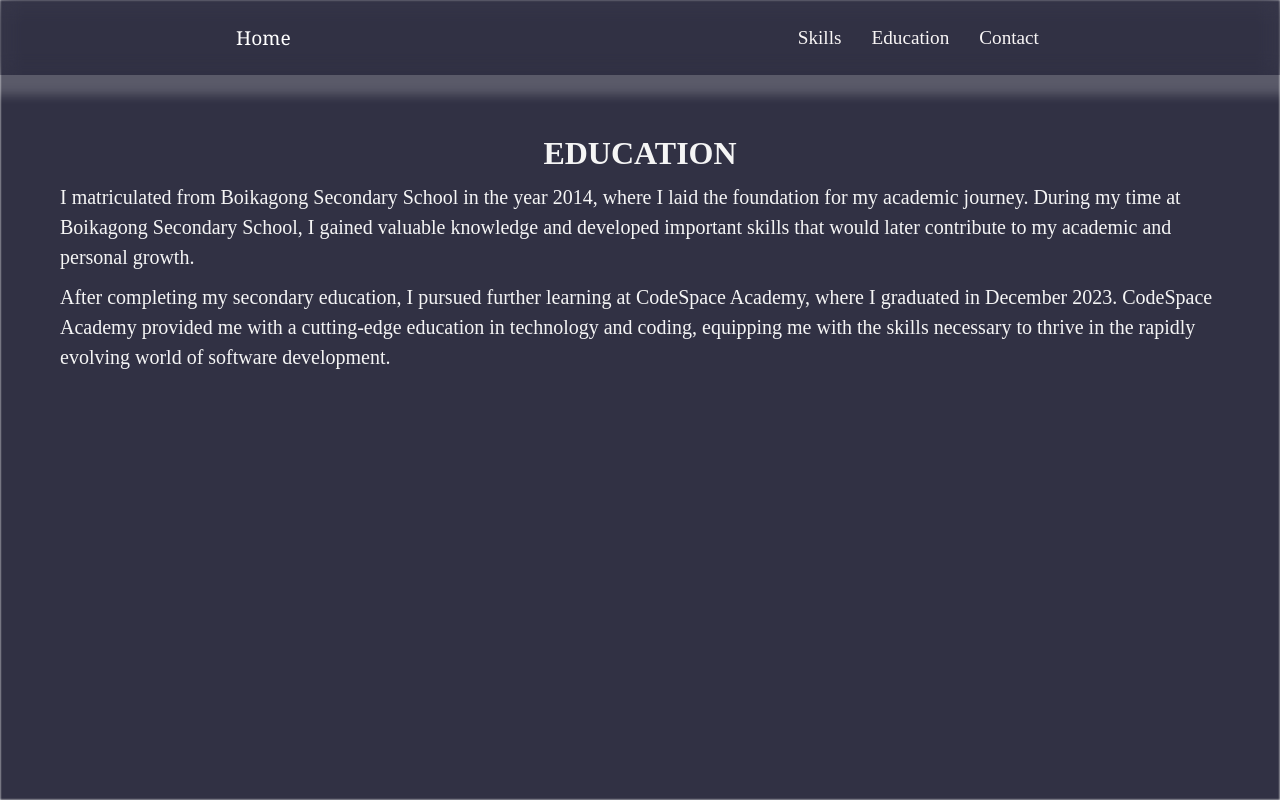
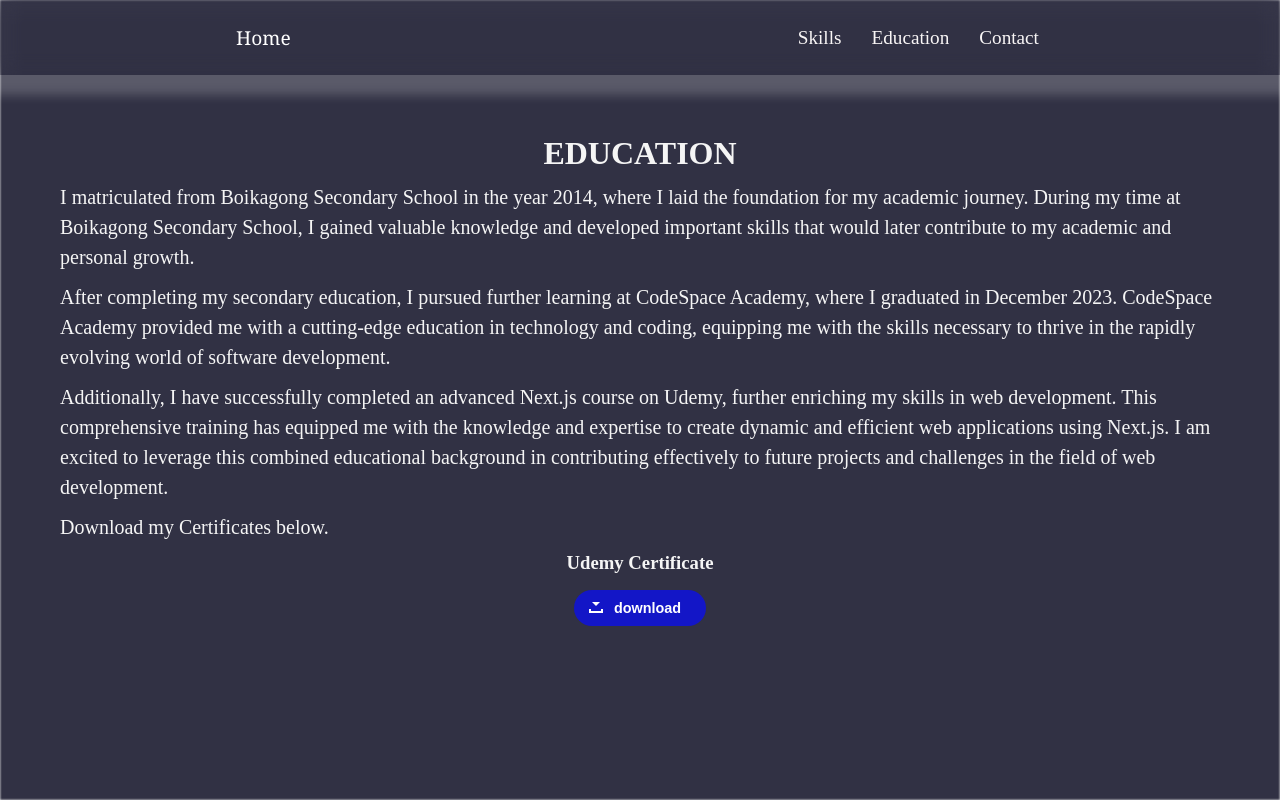
Before and after one commit to Thapelo-Molosiwa/Resume-Profile, a React (Vite) app in the folder Resume/: page /education in a window 1280 px wide. Built offline with nearby package versions, Linux system fonts and the light colour scheme; the HTML template or start-up script is replaced by a standard one.

Commit message:
Added my Udemy certificate

```diff
--- /dev/null
+++ b/Resume/components/downloadbtn/Downloadbtn.jsx
@@ -0,0 +1,11 @@
+import "../downloadbtn/dbt.css";
+import '../images/I.T-molosiwas-certificate.jpg'
+
+export default function Downloadbtn({onDownload}) {
+  return (
+    <div>
+
+    <button className="buttonDownload" onClick={onDownload}>download</button>
+    </div>
+  );
+}
--- /dev/null
+++ b/Resume/components/downloadbtn/dbt.css
@@ -0,0 +1,78 @@
+.buttonDownload {
+    display: inline-block;
+    position: relative;
+    padding: 10px 25px;
+    background-color: #1316c7;
+    color: white;
+    font-family: sans-serif;
+    text-decoration: none;
+    font-size: 0.9em;
+    text-align: center;
+    text-indent: 15px;
+    border: none;
+    border-radius: 2em;
+    font-weight: bold;
+  }
+
+  .buttonDownload:hover {
+    background-color: #1a60a2;
+    color: white;
+  }
+
+  .buttonDownload:before, .buttonDownload:after {
+    content: ' ';
+    display: block;
+    position: absolute;
+    left: 15px;
+    top: 52%;
+  }
+
+  .buttonDownload:before {
+    width: 10px;
+    height: 2px;
+    border-style: solid;
+    border-width: 0 2px 2px;
+  }
+
+  .buttonDownload:after {
+    width: 0;
+    height: 0;
+    margin-left: 3px;
+    margin-top: -7px;
+    border-style: solid;
+    border-width: 4px 4px 0 4px;
+    border-color: transparent;
+    border-top-color: inherit;
+    animation: downloadArrow 1s linear infinite;
+    animation-play-state: paused;
+  }
+
+  .buttonDownload:hover:before {
+    border-color: #bdd3ef;
+  }
+
+  .buttonDownload:hover:after {
+    border-top-color: #eff1f7;
+    animation-play-state: running;
+  }
+
+  @keyframes downloadArrow {
+    0% {
+      margin-top: -7px;
+      opacity: 1;
+    }
+
+    0.001% {
+      margin-top: -15px;
+      opacity: 0.4;
+    }
+
+    50% {
+      opacity: 1;
+    }
+
+    100% {
+      margin-top: 0;
+      opacity: 0.4;
+    }
+  }
--- a/Resume/components/pages/education/Education.jsx
+++ b/Resume/components/pages/education/Education.jsx
@@ -1,7 +1,30 @@
 import React from "react";
 import "../education/education.css";
+import certificateImage from "../../images/I.T-molosiwas-certificate.jpg";  // Import the certificate image
+import Downloadbtn from "../../downloadbtn/downloadbtn";
 
 export default function Education() {
+  //to download udemy cert
+  const handleDownload = () => {
+    // Create a link element
+    const downloadLink = document.createElement("a");
+
+    // Set the href attribute to the certificate image URL
+    downloadLink.href = certificateImage;
+
+    // Set the download attribute with the desired file name
+    downloadLink.download = "I.T-molosiwas-certificate.jpg";
+
+    // Append the link to the body
+    document.body.appendChild(downloadLink);
+
+    // Trigger a click on the link to start the download
+    downloadLink.click();
+
+    // Remove the link from the body
+    document.body.removeChild(downloadLink);
+  };
+
   return (
     <div className="Edu">
       <h1>EDUCATION</h1>
@@ -20,6 +43,26 @@ export default function Education() {
           coding, equipping me with the skills necessary to thrive in the
           rapidly evolving world of software development.
         </p>
+        <p>
+          Additionally, I have successfully completed an advanced Next.js course
+          on Udemy, further enriching my skills in web development. This
+          comprehensive training has equipped me with the knowledge and
+          expertise to create dynamic and efficient web applications using
+          Next.js. I am excited to leverage this combined educational background
+          in contributing effectively to future projects and challenges in the
+          field of web development.
+        </p>
+      </div>
+      <div>
+        <p>Download my Certificates below.</p>
+
+        <div>
+
+         <div>
+
+        <h3>Udemy Certificate</h3> <Downloadbtn onDownload={handleDownload} />
+         </div>
+        </div>
       </div>
     </div>
   );
--- a/Resume/components/pages/education/education.css
+++ b/Resume/components/pages/education/education.css
@@ -10,3 +10,8 @@
     line-height: 1.5;
     text-align: left;
 }
+
+.Edu h3{
+    margin-bottom: 1rem;
+
+}
```
Also changed, not shown: Resume/components/images/I.T-molosiwas-certificate.jpg (added).
